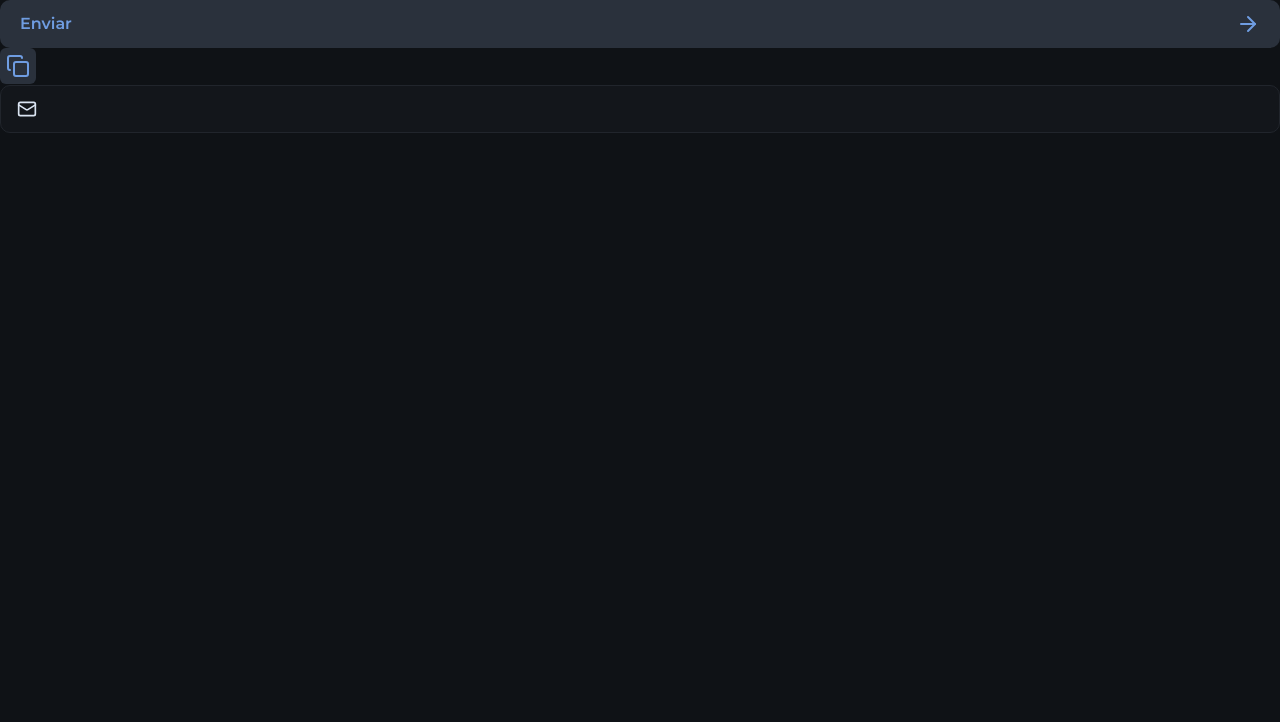
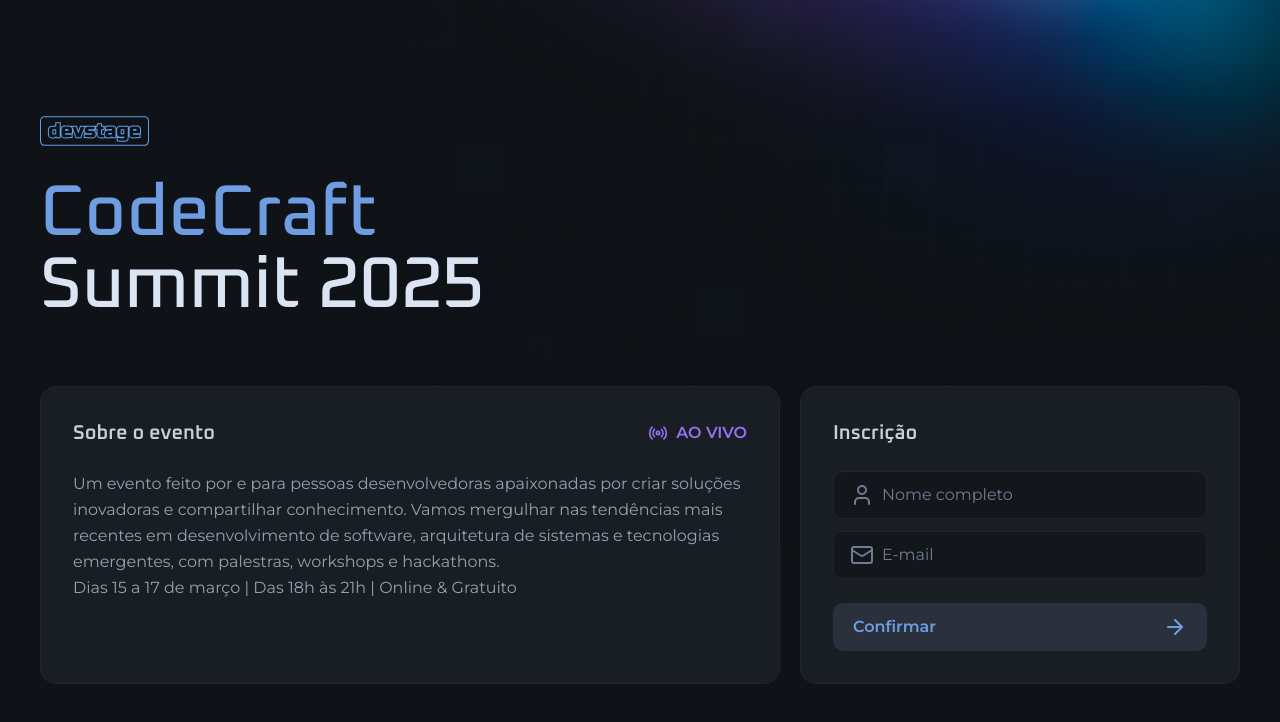
Before and after one commit to flvSantos15/nlw-connect, a Next.js app in the folder web/: page / in a window 1280 px wide. Shown: the top 722 px of the page. Built offline with nearby package versions, Linux system fonts and the light colour scheme.

Commit message:
chore: add main page

```diff
--- a/web/package.json
+++ b/web/package.json
@@ -18,6 +18,7 @@
     "tailwindcss": "^4.0.9"
   },
   "devDependencies": {
+    "@biomejs/biome": "^1.9.4",
     "@types/node": "^20",
     "@types/react": "^19",
     "@types/react-dom": "^19",
--- a/web/src/app/layout.tsx
+++ b/web/src/app/layout.tsx
@@ -26,7 +26,7 @@ export default function RootLayout({
 }>) {
   return (
     <html lang="en" className={`${oxanium.variable} ${montserrat.variable}`}>
-      <body className="bg-gray-900 text-gray-100 antialiased">{children}</body>
+      <body className="bg-gray-900 text-gray-100 antialiased bg-[url(/background.png)] bg-no-repeat bg-top md:bg-right-top">{children}</body>
     </html>
   )
 }
--- a/web/src/app/page.tsx
+++ b/web/src/app/page.tsx
@@ -1,29 +1,75 @@
-import { Button } from "@/component/button"
-import { IconButton } from "@/component/icon-button"
-import { InputField, InputIcon, InputRoot } from "@/component/input"
-import { ArrowRight, Copy, Mail } from "lucide-react"
+import Image from "next/image";
+import logo from "@/assets/logo.svg";
+import { ArrowRight, Mail, Radio, User } from "lucide-react";
+import { InputField, InputIcon, InputRoot } from "@/component/input";
+import { Button } from "@/component/button";
 
 export default function Home() {
   return (
-    <main>
-      <Button>
-        Enviar
-        <ArrowRight />
-      </Button>
+    <main className="max-w-[1240px] mx-auto px-5 py-8 md:py-0">
+      <div className="min-h-dvh flex flex-col justify-center gap-16">
+        <div className="flex flex-col gap-8 items-center md:items-start">
+          <Image src={logo} alt="devstage" width={108.5} height={30} />
 
-      <IconButton>
-        <Copy />
-      </IconButton>
+          <h1 className="text-4xl text-center leading-none font-heading font-medium flex flex-col md:text-7xl md:text-left">
+            <span className="text-blue">CodeCraft</span>
+            Summit 2025
+          </h1>
+        </div>
 
-      <div>
-        <InputRoot>
-          <InputIcon>
-            <Mail className="size-5 " />
-          </InputIcon>
+        <div className="flex gap-5 items-stretch flex-col md:flex-row">
+          <div className="flex-1 bg-gray-700 border border-gray-600 rounded-2xl p-8 space-y-6">
+            <div className="flex items-center justify-between">
+              <h2 className="font-heading font-semibold text-gray-200 text-xl">
+                Sobre o evento
+              </h2>
+              <span className="text-purple font-semibold text-sx flex items-center gap-2">
+                <Radio className="size-5" />
+                AO VIVO
+              </span>
+            </div>
 
-          <InputField />
-        </InputRoot>
+            <p className="text-gray-300 leading-relaxed text-sm md:text-base">
+              Um evento feito por e para pessoas desenvolvedoras apaixonadas por
+              criar soluções inovadoras e compartilhar conhecimento. Vamos
+              mergulhar nas tendências mais recentes em desenvolvimento de
+              software, arquitetura de sistemas e tecnologias emergentes, com
+              palestras, workshops e hackathons.
+              <br />
+              Dias 15 a 17 de março | Das 18h às 21h | Online & Gratuito
+            </p>
+          </div>
+
+          <form className="bg-gray-700 border border-gray-600 rounded-2xl p-8 space-y-6 w-full md:max-w-[440px]">
+            <h2 className="font-heading font-semibold text-gray-200 text-xl">
+              Inscrição
+            </h2>
+
+            <div className="space-y-3">
+              <InputRoot>
+                <InputIcon>
+                  <User />
+                </InputIcon>
+
+                <InputField type="text" placeholder="Nome completo" />
+              </InputRoot>
+
+              <InputRoot>
+                <InputIcon>
+                  <Mail />
+                </InputIcon>
+
+                <InputField type="email" placeholder="E-mail" />
+              </InputRoot>
+            </div>
+
+            <Button type="submit">
+              Confirmar
+              <ArrowRight />
+            </Button>
+          </form>
+        </div>
       </div>
     </main>
-  )
+  );
 }
```
Also changed, not shown: web/.biome.json, 1 other file (tests, documents, lock files or other folders).
